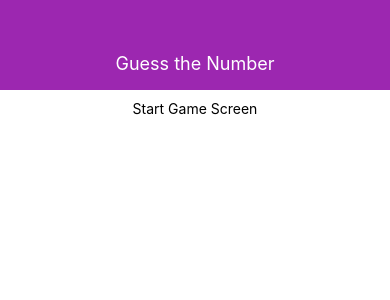
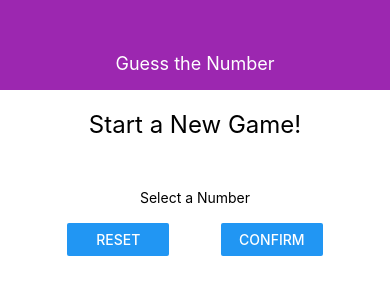
Before and after one commit to AdityaPratap006/guess-the-number-game-app, a React Native app: screen / in a window 390 px wide. Shown: the top 300 px of the page. Built offline with nearby package versions, Linux system fonts and the light colour scheme.

Commit message:
Added Card Component

```diff
--- /dev/null
+++ b/src/components/Card.tsx
@@ -0,0 +1,27 @@
+import React from 'react';
+import { StyleSheet, View, StyleProp, ViewStyle } from 'react-native';
+
+interface CardProps {
+    children?: React.ReactNode;
+    style?: StyleProp<ViewStyle>;
+};
+
+const Card = (props: CardProps) => {
+    return (
+        <View style={[styles.card, props.style]}>
+            {props.children}
+        </View>
+    );
+};
+
+export default Card;
+
+const styles = StyleSheet.create({
+    card: {
+        marginVertical: 20,
+        borderRadius: 10,
+        backgroundColor: 'white',
+        elevation: 10,
+        padding: 20,
+    }
+});
--- a/src/screens/StartGameScreen.tsx
+++ b/src/screens/StartGameScreen.tsx
@@ -1,10 +1,31 @@
 import React from 'react';
-import { StyleSheet, Text, View } from 'react-native';
+import { StyleSheet, Text, View, TextInput, Button } from 'react-native';
+
+// Components
+import Card from '../components/Card';
 
 const StartGameScreen = () => {
     return (
         <View style={styles.screen}>
-            <Text>Start Game Screen</Text>
+            <Text style={styles.title}>Start a New Game!</Text>
+            <Card style={styles.inputContainer}>
+                <Text>Select a Number</Text>
+                <TextInput />
+                <View style={styles.buttonContainer}>
+                    <View style={styles.button}>
+                        <Button
+                            title="RESET"
+                            onPress={() => { }}
+                        />
+                    </View>
+                    <View style={styles.button}>
+                        <Button
+                            title="CONFIRM"
+                            onPress={() => { }}
+                        />
+                    </View>
+                </View>
+            </Card>
         </View>
     );
 };
@@ -17,4 +38,22 @@
         padding: 10,
         alignItems: 'center',
     },
+    title: {
+        fontSize: 24,
+        marginVertical: 10,
+    },
+    inputContainer: {
+        width: 300,
+        maxWidth: '80%',
+        alignItems: 'center',
+    },
+    buttonContainer: {
+        width: '100%',
+        flexDirection: 'row',
+        justifyContent: 'space-between',
+        alignItems: 'center',
+    },
+    button: {
+        width: '40%',
+    }
 });
```
